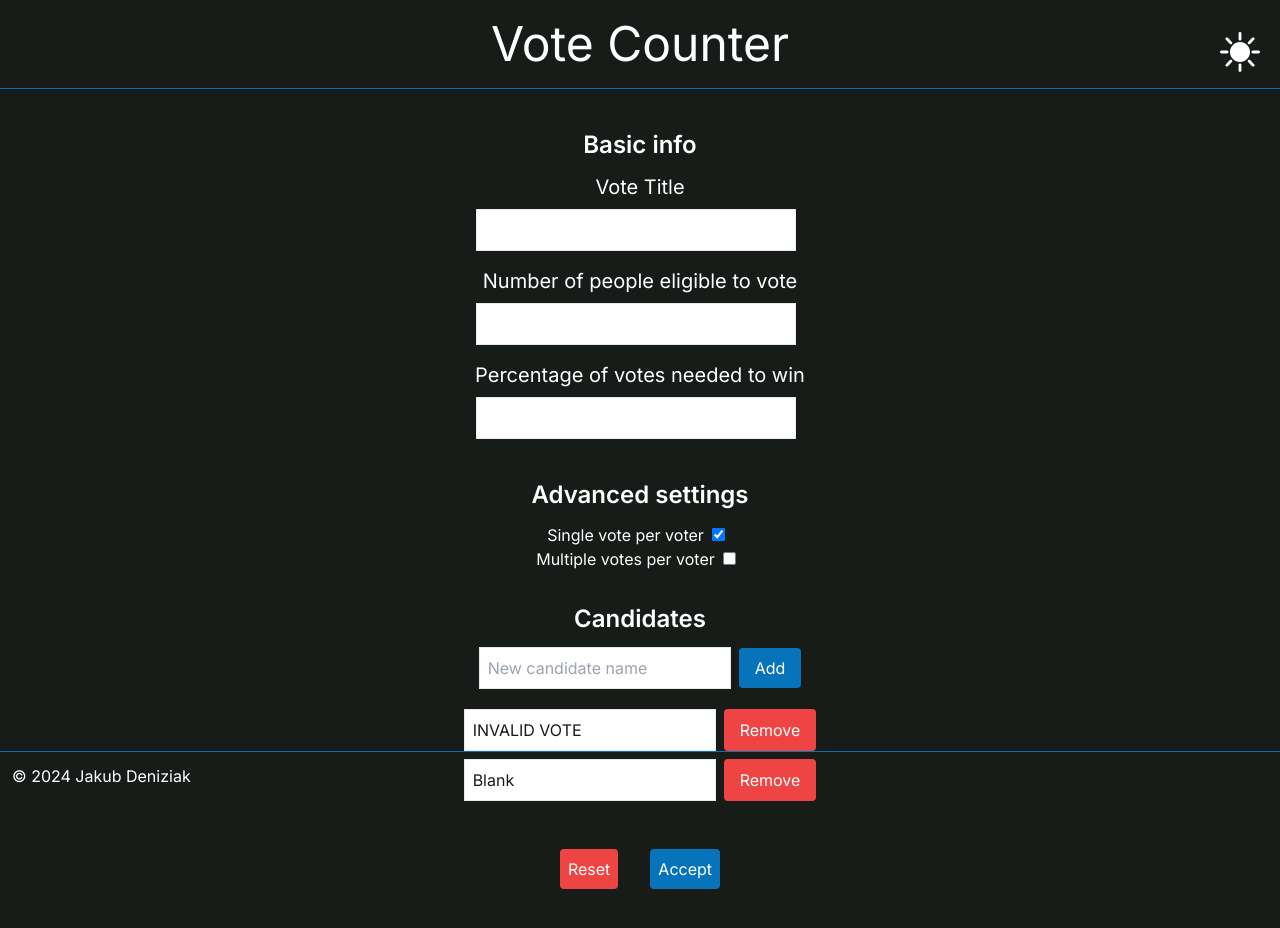
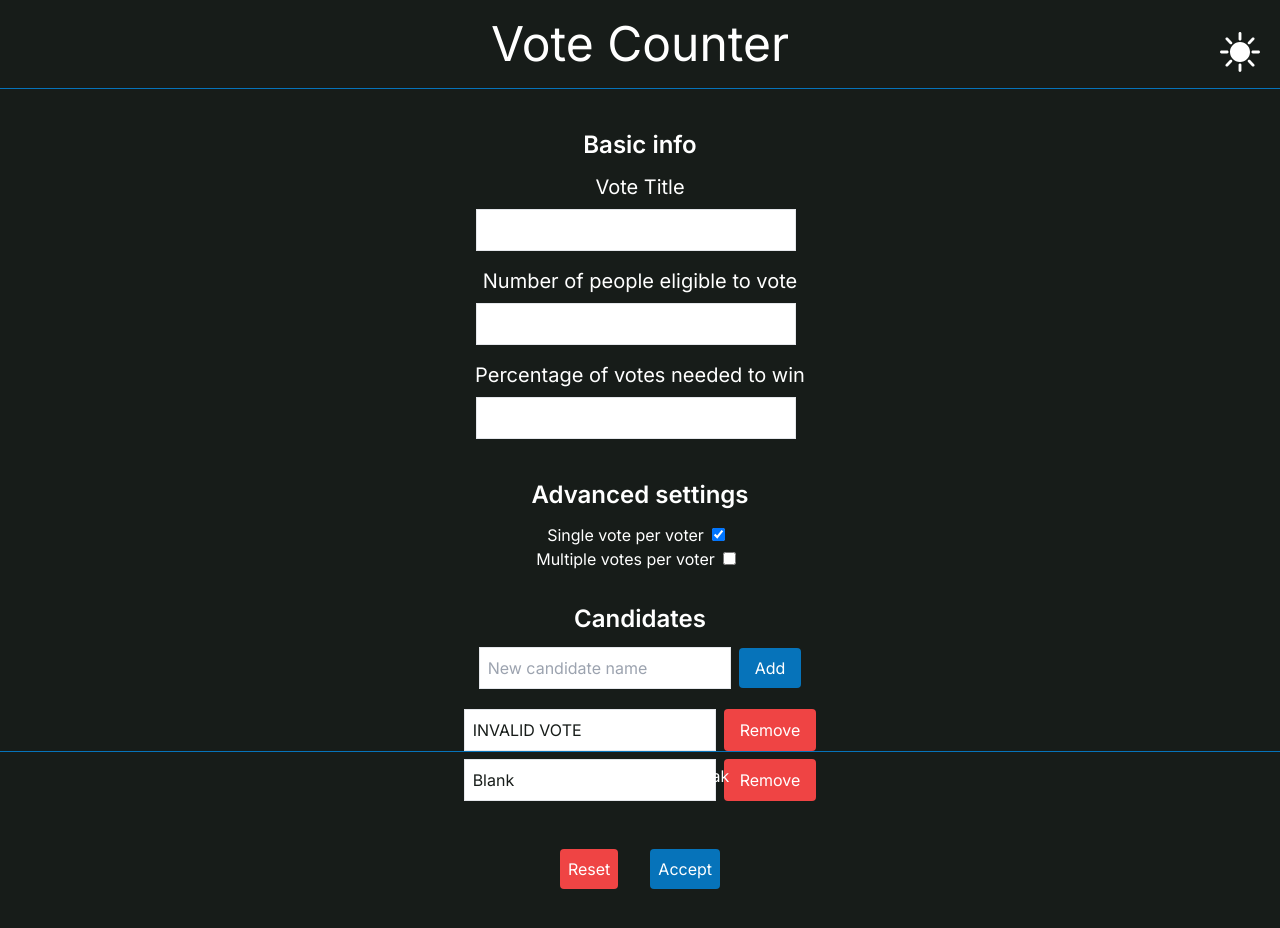
Before and after one commit to jakubdeniziak/vote-counter, a Next.js app: page /vote-counter/ in a window 1280 px wide. Shown: the top 928 px of the page. Built offline with nearby package versions, Linux system fonts and the light colour scheme.

Commit message:
Center text in footer

```diff
--- a/src/app/components/Footer.jsx
+++ b/src/app/components/Footer.jsx
@@ -1,6 +1,6 @@
 const Footer = () => {
     return (
-        <footer className={"footer border-t border-accent fixed bottom-0 w-screen"}>
+        <footer className={"footer border-t border-accent fixed bottom-0 w-screen text-center"}>
             <p className="p-3">&copy; 2024 Jakub Deniziak</p>
         </footer>
     )
```
